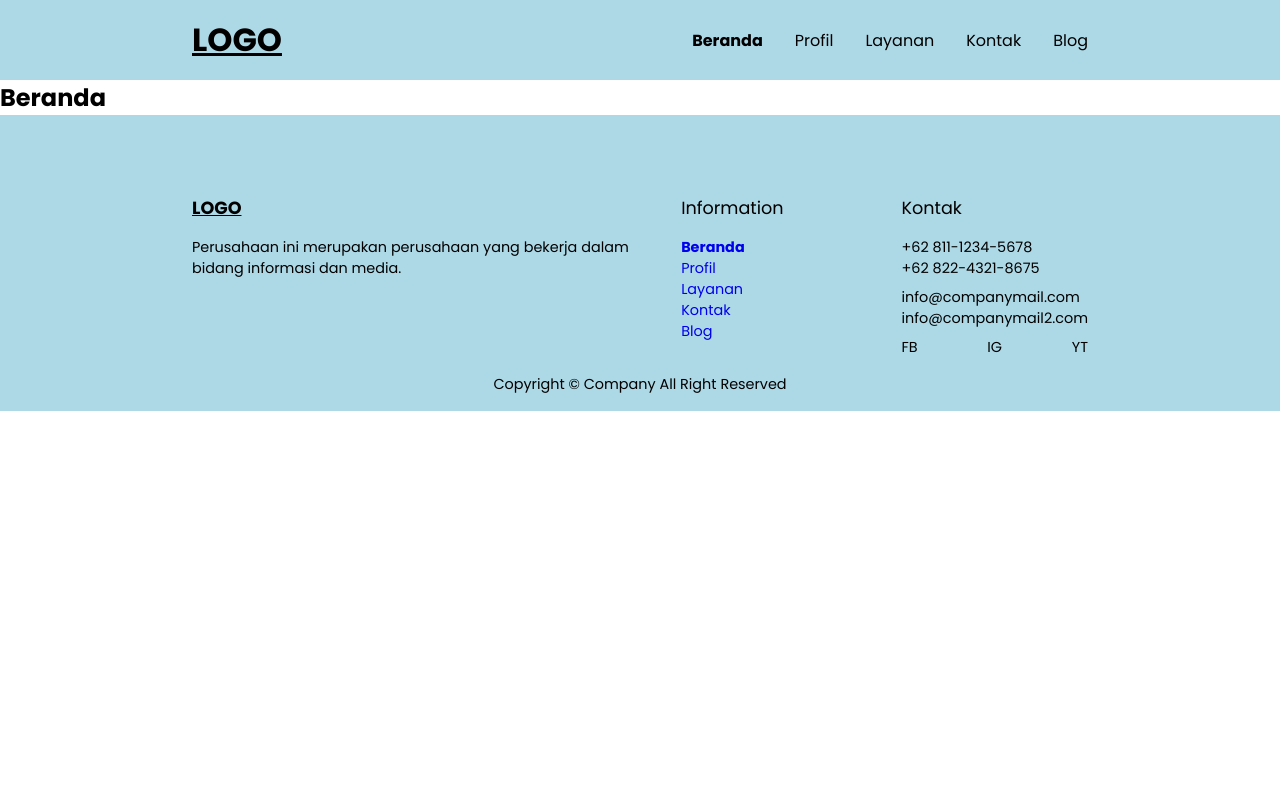
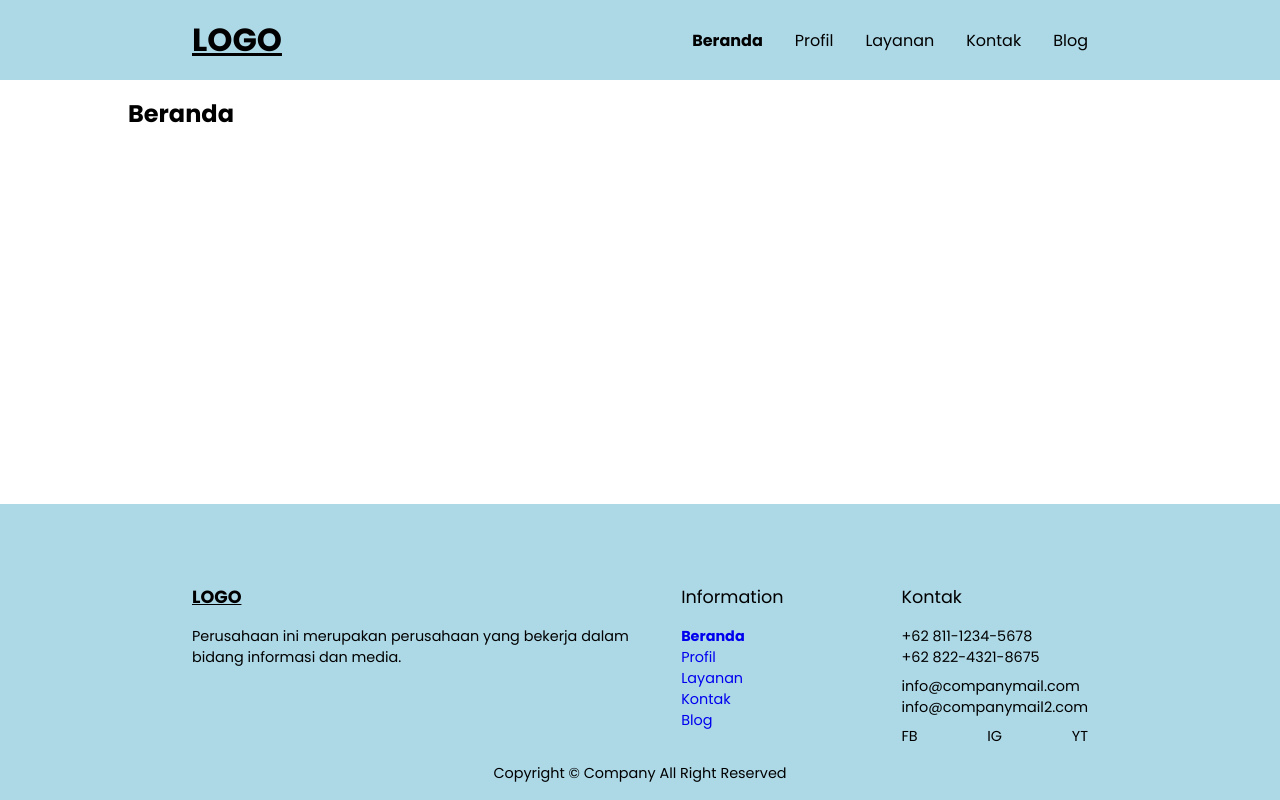
Before and after one commit to masatidhira/react-router-template, a React (Vite) app: page / in a window 1280 px wide. Built offline with nearby package versions, Linux system fonts and the light colour scheme.

Commit message:
update base layout

```diff
--- a/src/main.jsx
+++ b/src/main.jsx
@@ -1,7 +1,7 @@
 import React from 'react';
 import ReactDOM from 'react-dom/client';
 import { createBrowserRouter, RouterProvider } from 'react-router-dom';
-import Root from './routes/root';
+import Base from './routes/Base/Base';
 import Beranda from './routes/beranda';
 import Profil from './routes/profil';
 import Layanan from './routes/layanan';
@@ -13,7 +13,7 @@ import './sassStyles/_global.scss';
 const router = createBrowserRouter([
   {
     path: '/',
-    element: <Root />,
+    element: <Base />,
     errorElement: <ErrorPage />,
     children: [
       {
--- /dev/null
+++ b/src/routes/Base/Base.jsx
@@ -0,0 +1,16 @@
+import { Outlet } from 'react-router-dom';
+import Navigation from '../../components/Navigation/Navigation';
+import Footer from '../../components/Footer/Footer';
+import './Base.scss';
+
+export default function Base() {
+  return (
+    <>
+      <Navigation />
+      <main>
+        <Outlet />
+      </main>
+      <Footer />
+    </>
+  );
+}
--- /dev/null
+++ b/src/routes/Base/Base.scss
@@ -0,0 +1,12 @@
+#root {
+    height: inherit;
+    display: flex;
+    flex-direction: column;
+
+    main {
+        flex: 1;
+        width: 100%;
+        padding: 1rem 10%;
+
+    }
+}
--- a/src/routes/root.jsx
+++ /dev/null
@@ -1,15 +0,0 @@
-import { Outlet } from 'react-router-dom';
-import Navigation from '../components/Navigation/Navigation';
-import Footer from '../components/Footer/Footer';
-
-export default function Root() {
-  return (
-    <>
-      <Navigation />
-      <main>
-        <Outlet />
-      </main>
-      <Footer />
-    </>
-  );
-}
```
